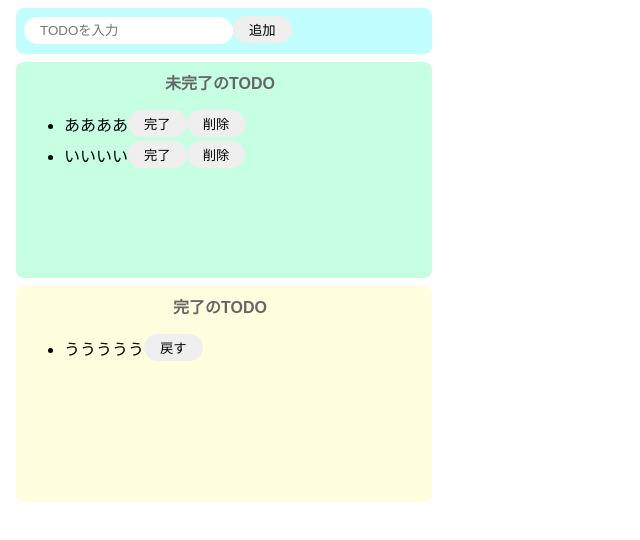
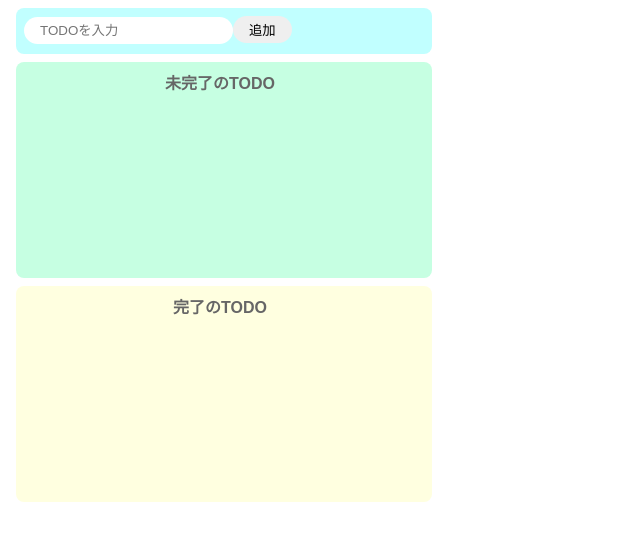
Before and after one commit to fyoshida/React-7, a React (Create React App) app: page / in a window 1280 px wide. Shown: the top 540 px of the page, without its empty margins (0-640 px from the left). Built offline with nearby package versions, Linux system fonts and the light colour scheme.

Commit message:
Section56まで

```diff
--- a/src/App.jsx
+++ b/src/App.jsx
@@ -2,13 +2,12 @@ import React, { useState } from "react";
 import "./styles.css";
 
 export const App = () => {
+  // State
   const [todoText, setTodoText] = useState("");
-  const [incompleteTodos, setIncompleteTodos] = useState([
-    "ああああ",
-    "いいいい"
-  ]);
-  const [completeTodos, setCompleteTodos] = useState(["ううううう"]);
+  const [incompleteTodos, setIncompleteTodos] = useState([]);
+  const [completeTodos, setCompleteTodos] = useState([]);
 
+  // Event
   const onChangeTodoText = (event) => setTodoText(event.target.value);
 
   const onClickAdd = () => {
@@ -16,6 +15,30 @@ export const App = () => {
     const newTodos = [...incompleteTodos, todoText];
     setIncompleteTodos(newTodos);
     setTodoText("");
+  };
+
+  const onClickDelete = (index) => {
+    const newTodos = [...incompleteTodos];
+    newTodos.splice(index, 1);
+    setIncompleteTodos(newTodos);
+  };
+
+  const onClickComplete = (index) => {
+    const newIncompleteTodos = [...incompleteTodos];
+    newIncompleteTodos.splice(index, 1);
+    setIncompleteTodos(newIncompleteTodos);
+
+    const newCompleteTodos = [...completeTodos, incompleteTodos[index]];
+    setCompleteTodos(newCompleteTodos);
+  };
+
+  const onClickReturn = (index) => {
+    const newCompleteTodos = [...completeTodos];
+    newCompleteTodos.splice(index, 1);
+    setCompleteTodos(newCompleteTodos);
+
+    const newIncompleteTodos = [...incompleteTodos, completeTodos[index]];
+    setIncompleteTodos(newIncompleteTodos);
   };
 
   return (
@@ -31,12 +54,24 @@ export const App = () => {
       <div className="incomplete-area">
         <p className="title">未完了のTODO</p>
         <ul>
-          {incompleteTodos.map((todo) => {
+          {incompleteTodos.map((todo, index) => {
             return (
               <div key="{todo}" className="list-row">
                 <li>{todo}</li>
-                <button>完了</button>
-                <button>削除</button>
+                <button
+                  onClick={() => {
+                    onClickComplete(index);
+                  }}
+                >
+                  完了
+                </button>
+                <button
+                  onClick={() => {
+                    onClickDelete(index);
+                  }}
+                >
+                  削除
+                </button>
               </div>
             );
           })}
@@ -45,11 +80,17 @@ export const App = () => {
       <div className="complete-area">
         <p className="title">完了のTODO</p>
         <ul>
-          {completeTodos.map((todo) => {
+          {completeTodos.map((todo, index) => {
             return (
               <div key={todo} className="list-row">
                 <li>{todo}</li>
-                <button>戻す</button>
+                <button
+                  onClick={() => {
+                    onClickReturn(index);
+                  }}
+                >
+                  戻す
+                </button>
               </div>
             );
           })}
```
